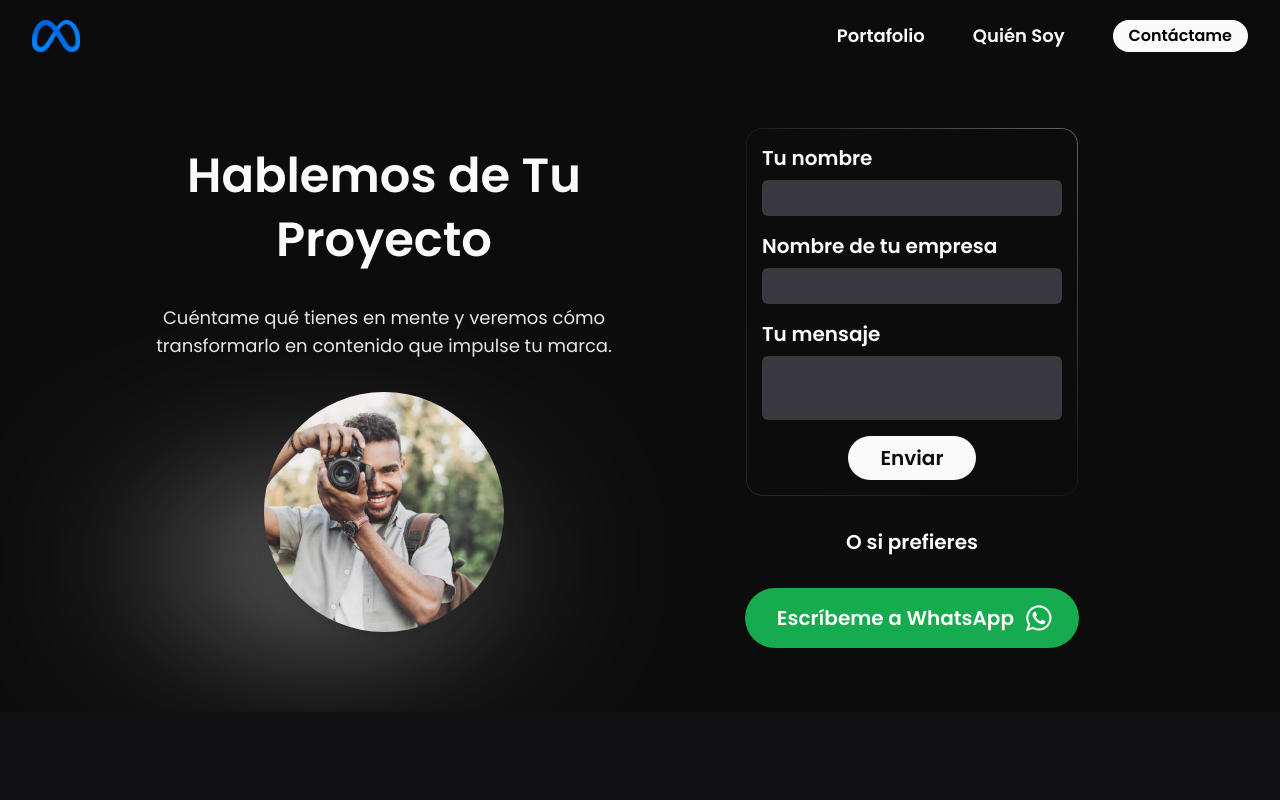
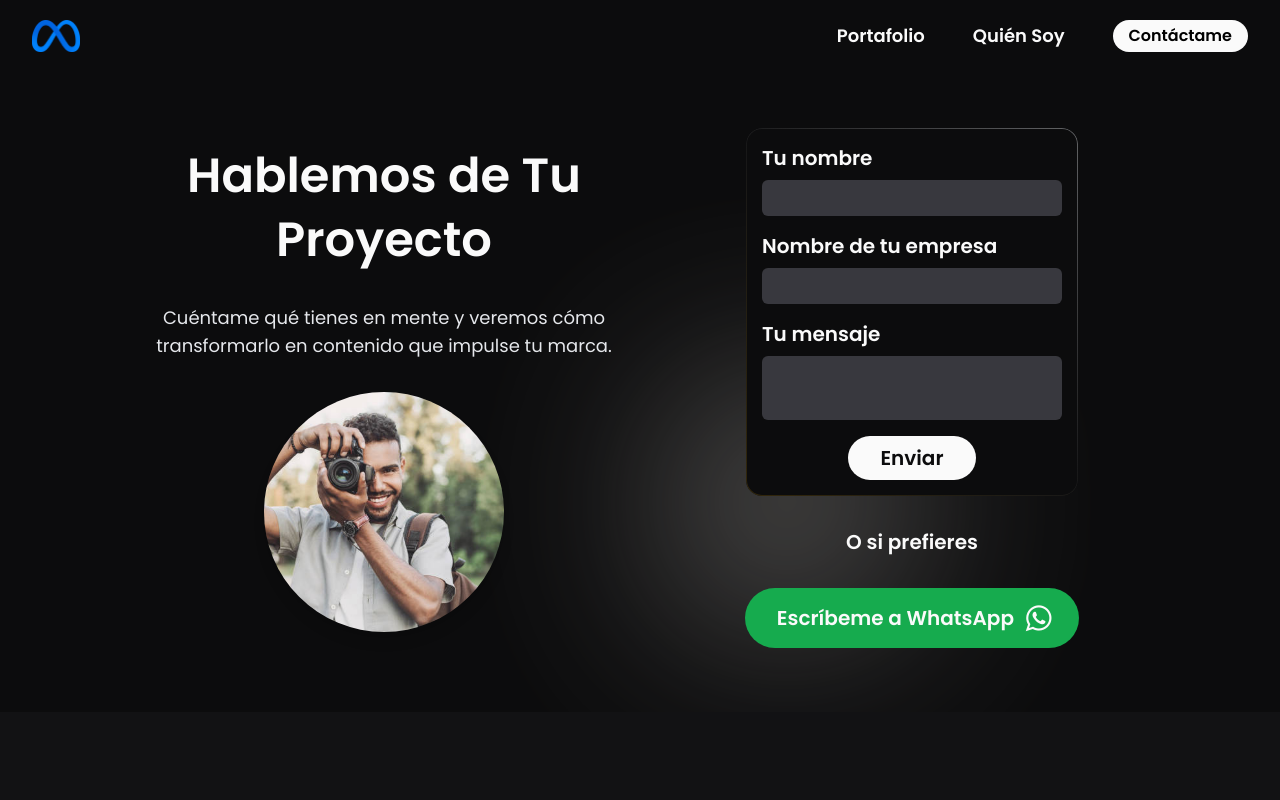
Before and after one commit to SamuelsPaws/hivissual, a Next.js app: page /contacto in a window 1280 px wide. Shown: the top 800 px of the page. Built offline with nearby package versions, Linux system fonts and the light colour scheme.

Commit message:
lighter glow contact page

```diff
--- a/app/contacto/page.tsx
+++ b/app/contacto/page.tsx
@@ -132,7 +132,7 @@ export default function Contact() {
                 </a>
             </div>
             {/* Glow */}
-            <div className="
+            {/* <div className="
                 absolute z-0
                 bottom-1/2 left-0
                 lg:bottom-8 lg:left-0
@@ -140,7 +140,11 @@ export default function Contact() {
                 bg-radial-[at_center] from-brandwhite via-transparent to-transparent
                 opacity-70 lg:opacity-80 mix-blend-screen blur-[80px]
                 bg-contain"
-            ></div>
+            ></div> */}
+            <img
+                src="/assets/glow.svg"
+                className="absolute top-[20%] left-1/3 w-180 opacity-80"
+            />
         </section>
         <SectionContentSt
             title="Encuéntrame en Redes Sociales"
```
Also changed, not shown: public/assets/glow.svg (added).
